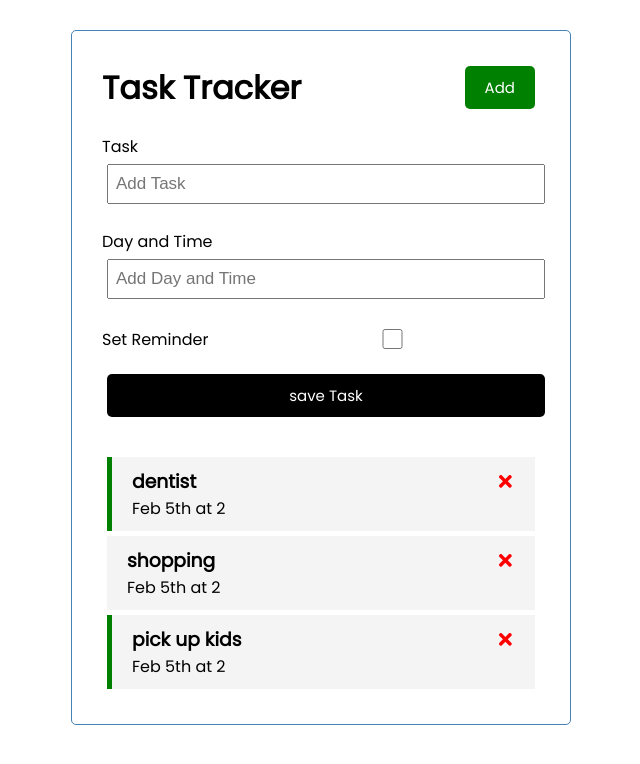
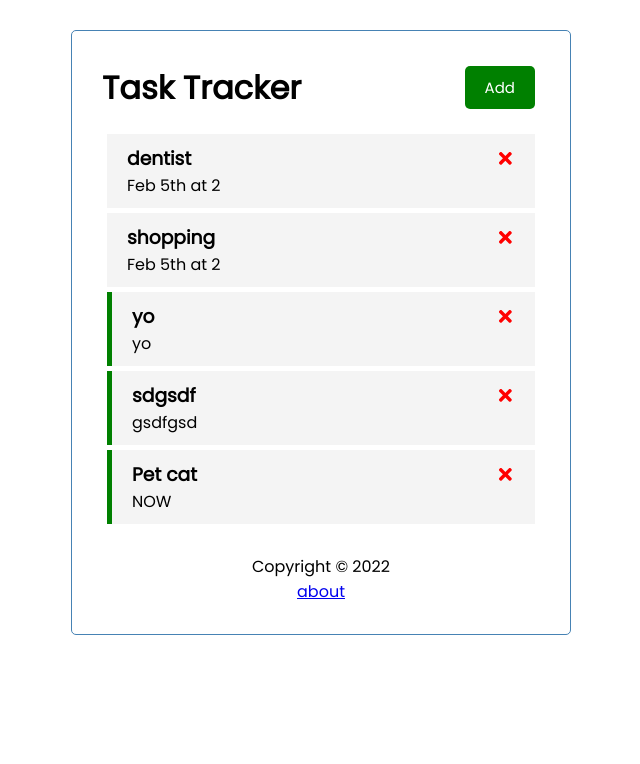
Before and after one commit to briandeitchman1/React-Task-Tracker, a React (Create React App) app: page / in a window 1280 px wide. Shown: the top 764 px of the page, without its empty margins (319-959 px from the left). Built offline with nearby package versions, Linux system fonts and the light colour scheme; data requests are answered from the project's data file.

Commit message:
Stored data on json server added routes to other pages

```diff
--- /dev/null
+++ b/db.json
@@ -0,0 +1,34 @@
+{
+  "tasks": [
+    {
+      "id": 1,
+      "text": "dentist",
+      "day": "Feb 5th at 2 ",
+      "reminder": false
+    },
+    {
+      "id": 2,
+      "text": "shopping",
+      "day": "Feb 5th at 2 ",
+      "reminder": false
+    },
+    {
+      "text": "yo",
+      "day": "yo",
+      "reminder": true,
+      "id": 3
+    },
+    {
+      "text": "sdgsdf",
+      "day": "gsdfgsd",
+      "reminder": true,
+      "id": 4
+    },
+    {
+      "text": "Pet cat",
+      "day": "NOW",
+      "reminder": true,
+      "id": 5
+    }
+  ]
+}
--- a/src/App.js
+++ b/src/App.js
@@ -1,60 +1,107 @@
 import Header from "./components/Header";
 import Tasks from "./components/Tasks";
 import AddTask from "./components/AddTask";
-import { useState } from "react"
+import Footer from "./components/Footer";
+import About from "./components/About";
+import { useState, useEffect } from "react"
+import { BrowserRouter as Router, Route, Routes } from "react-router-dom"
 
 function App() {
-  const [tasks, setTasks] = useState([
-    {
-      id: 1,
-      text: "dentist",
-      day: "Feb 5th at 2 ",
-      reminder: true,
-    },
-    {
-      id: 2,
-      text: "shopping",
-      day: "Feb 5th at 2 ",
-      reminder: false,
-    },
-    {
-      id: 3,
-      text: "pick up kids",
-      day: "Feb 5th at 2 ",
-      reminder: true,
+  const [showAddTask, setShowAddTask] = useState(false)
+  const [tasks, setTasks] = useState([])
+  useEffect(() => {
+    const getTasks = async () => {
+      const tasksFromServer = await fetchTasks();
+      setTasks(tasksFromServer)
     }
-  ])
+
+    getTasks()
+  }, [])
+  // Fetch Tasks
+  const fetchTasks = async () => {
+    const res = await fetch("http://localhost:5000/tasks")
+    const data = await res.json();
+    return data
+  }
+
+  // Fetch 1 task
+  const fetchTask = async (id) => {
+    const res = await fetch(`http://localhost:5000/tasks/${id}`)
+    const data = await res.json();
+    return data
+  }
+
+
   // add task
-  const addTask = (task) => {
-    const id = Math.floor(Math.random() * 10000) + 1
-    const newTask = { id, ...task };
-    setTasks([...tasks, newTask])
+  const addTask = async (task) => {
+    const res = await fetch("http://localhost:5000/tasks", {
+      method: "POST",
+      headers: {
+        "Content-type": "application/json"
+      },
+      body: JSON.stringify(task)
+    })
+    const data = await res.json()
+    setTasks([...tasks, data])
+
   }
 
   // Delete Task
-  const deleteTask = (id) => {
+  const deleteTask = async (id) => {
+    await fetch(`http://localhost:5000/tasks/${id}`, {
+      method: 'DELETE'
+    })
+
     setTasks(tasks.filter((task) => {
       return task.id !== id
     }))
   }
 
   // Toggle Reminder
-  const toggleReminder = (id) => {
+  const toggleReminder = async (id) => {
+    const taskToToggle = await fetchTask(id);
+    const updTask = { ...taskToToggle, reminder: !taskToToggle }
+
+    const res = await fetch(`http://localhost:5000/tasks/${id}`, {
+      method: "PUT",
+      headers: {
+        "Content-type": "application/json"
+      },
+      body: JSON.stringify(updTask)
+    })
+
+    const data = await res.json();
+
     setTasks(tasks.map((task) => {
-      return task.id === id ? { ...task, reminder: !task.reminder } : task
+      return task.id === id ? { ...task, reminder: !data.reminder } : task
     }))
   }
 
 
   return (
-    <div className="container">
-      <Header />
-      <AddTask onAdd={addTask} />
-      {tasks.length > 0 ?
-        <Tasks tasks={tasks} onDelete={deleteTask} onToggle={toggleReminder} />
-        : "No Task to show"
-      }
-    </div>
+    <Router>
+      <div className="container">
+        <Header onAdd={() => setShowAddTask(!showAddTask)} showAdd={showAddTask} />
+
+
+        <Routes>
+          <Route path="/" element={
+            <>
+              {showAddTask ? <AddTask onAdd={addTask} /> : ''}
+              {tasks.length > 0 ?
+                <Tasks tasks={tasks} onDelete={deleteTask} onToggle={toggleReminder} />
+                : "No Task to show"
+              }
+            </>
+          }
+          />
+          <Route path="/about" element={<About />} />
+
+
+        </Routes>
+        <Footer />
+      </div>
+    </Router>
   );
 }
 
--- /dev/null
+++ b/src/components/About.js
@@ -0,0 +1,11 @@
+import { Link } from 'react-router-dom'
+const About = () => {
+    return (
+        <div>
+            <h4> Version 1.0.0</h4>
+            <Link to="/">Go Back</Link>
+        </div>
+    )
+}
+
+export default About
--- a/src/components/AddTask.js
+++ b/src/components/AddTask.js
@@ -1,3 +1,4 @@
+import react from "react"
 import { useState } from "react"
 
 const AddTask = ({ onAdd }) => {
--- /dev/null
+++ b/src/components/Footer.js
@@ -0,0 +1,11 @@
+import { Link } from 'react-router-dom'
+const Footer = () => {
+    return (
+        <footer>
+            <p> Copyright &copy; 2022</p>
+            <Link to="/about">about</Link>
+        </footer>
+    )
+}
+
+export default Footer
--- a/src/components/Header.js
+++ b/src/components/Header.js
@@ -1,13 +1,12 @@
 import PropTypes from 'prop-types'
 import Button from './Button'
-const Header = ({ title }) => {
-    const onClick = () => {
-        console.log("yo")
-    }
+import { useLocation } from 'react-router-dom'
+const Header = ({ title, onAdd, showAdd }) => {
+    const location = useLocation();
     return (
         <header className="header">
             <h1 >{title}</h1>
-            <Button color="green" text="Add" onClick={onClick} />
+            {location.pathname === '/' && <Button color={showAdd ? "red" : "green"} text={showAdd ? "close" : "Add"} onClick={onAdd} />}
 
         </header>
     )
```
Also changed, not shown: package.json (+5 -2 lines), 1 other file (tests, documents, lock files or other folders).
